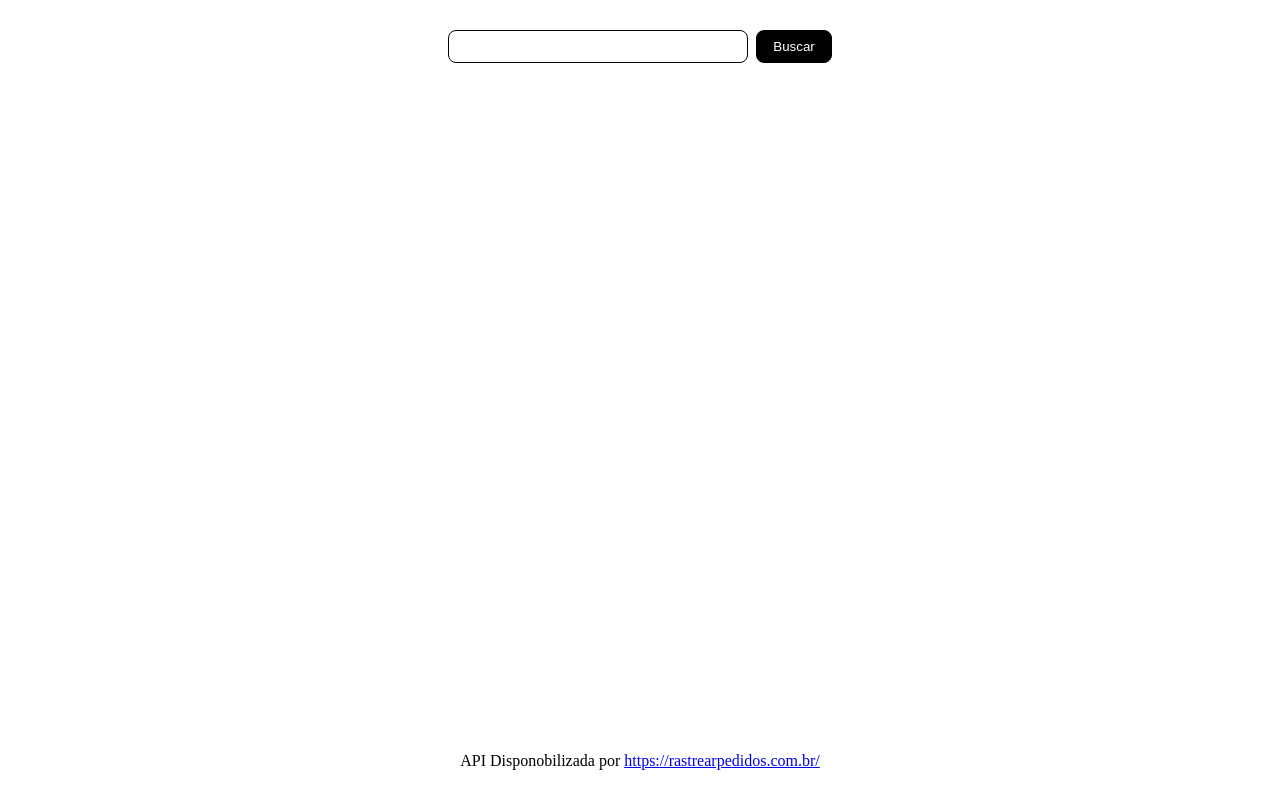
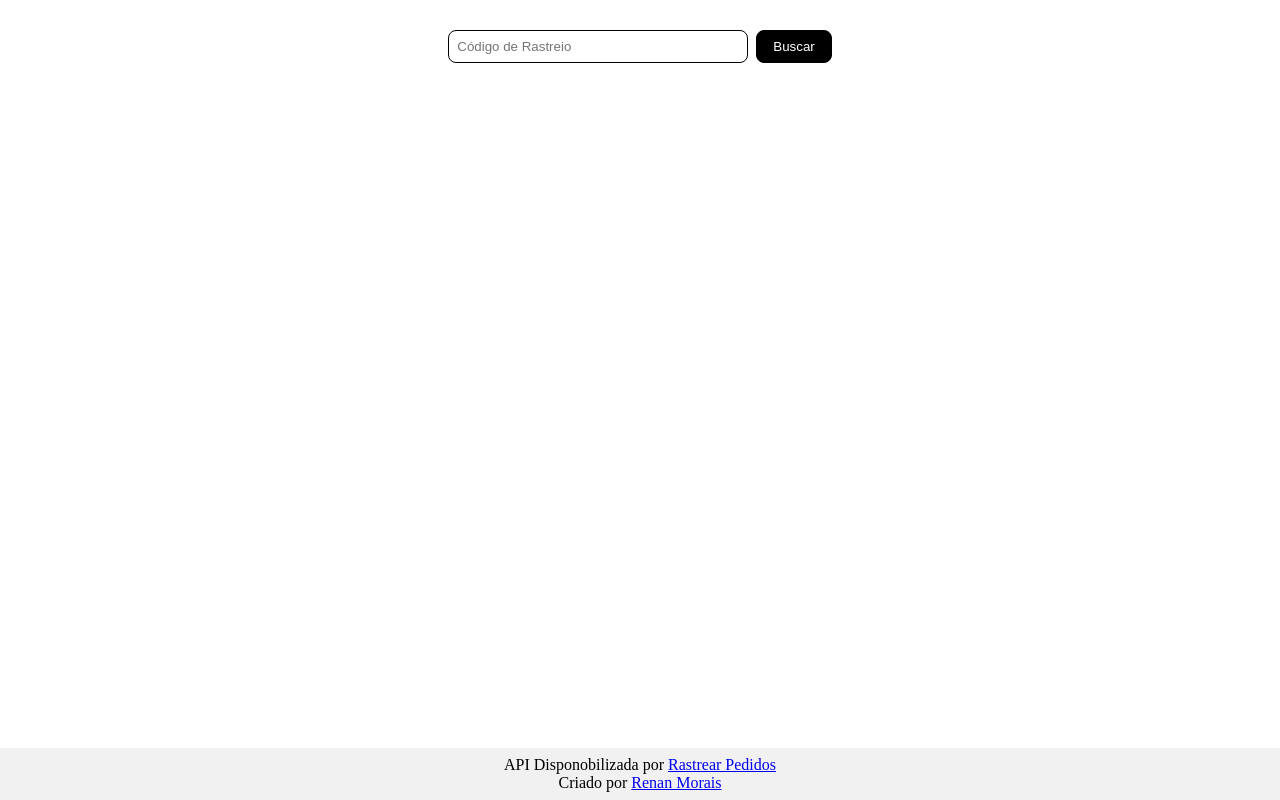
Before and after one commit to renangf4/API-Rastrear-Pedidos-Correios-com-JQuery, a plain HTML site: page index.html in a window 1280 px wide. Drawn offline with nearby package versions, Linux system fonts and the light colour scheme.

Commit message:
Alterado textos

```diff
--- a/css/app.css
+++ b/css/app.css
@@ -60,9 +60,6 @@ body {
     padding: 32px 0;
 }
 
-.c-copy {
-    text-align: center;
-}
 .u-loading {
     width: 25px;
     height: 25px;
--- a/index.html
+++ b/index.html
@@ -2,14 +2,19 @@
 <html lang="pt-br">
 <head>
 	<meta charset="UTF-8">
-	<meta name="viewport" content="width=device-width, initial-scale=1.0">
-	<title>Rastreio Correios</title>
+	<meta name="viewport" content="width=device-width, initial-scale=1">
+	<meta http-equiv="Content-Type" content="text/html; charset=utf-8">
+	<meta name="description" content="API para rastrear pedidos do Correios utilizando JQuery">
+	<meta name="keywords" content="api, correios, rastrear, pedido, jquery">
+	<meta name="robots" content="index, follow">
+	<link rel="shortcut icon" href="img/favicon.png" />
 	<link rel="stylesheet" href="./css/app.css">
+	<title>API Rastrear Pedidos Correios com JQuery - Renan Morais</title>
 </head>
 <body>
 	<div>
 		<div class="c-buscar">
-			<input type="text" class="js-input">
+			<input type="text" class="js-input" placeholder="Código de Rastreio">
 			<button onclick="buscar()">Buscar</button>
 		</div>
 
@@ -17,7 +22,9 @@
 		</div>
 	</div>
 
-	<p class="c-copy">API Disponobilizada por <a href="https://rastrearpedidos.com.br/" target="_blank">https://rastrearpedidos.com.br/</a></p>
+	<footer style="position: fixed; bottom: 0; left: 0; width: 100%; text-align: center; padding: 8px; background: #f1f1f1;">
+		<p style="margin: 0; font-size: 16px;">API Disponobilizada por <a href="https://rastrearpedidos.com.br/" target="_blank">Rastrear Pedidos</a><br>Criado por <a href="http://renanmorais.online" target="_blank">Renan Morais</a></p>
+	</footer>
 	<script src="https://cdnjs.cloudflare.com/ajax/libs/axios/0.21.1/axios.min.js"></script>
 	<script src="./js/app.js"></script>
 </body>
```
Also changed, not shown: img/favicon.png (added).
